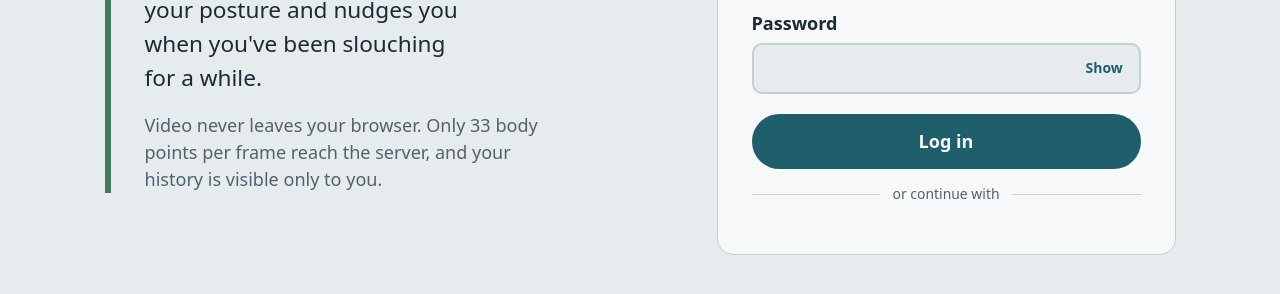
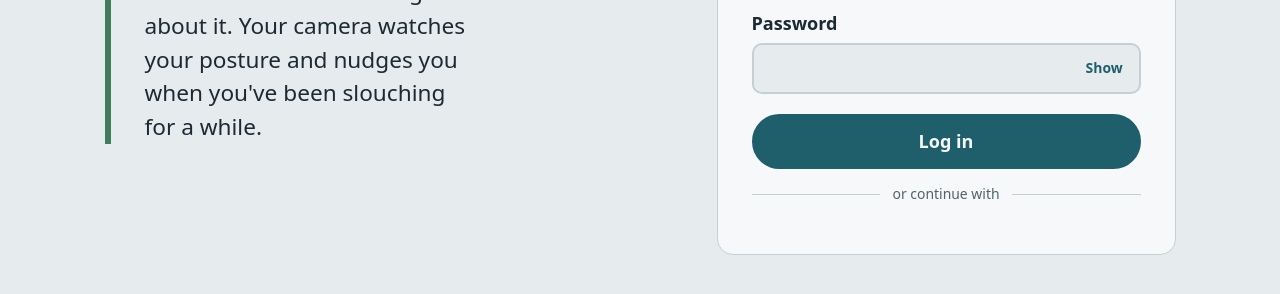
Before and after one commit to himanshushekharmishra/posture-monitor, a plain HTML site: page frontend/login.html in a window 1280 px wide. Shown: the part 422-716 px from the top of the page. Drawn offline with Linux system fonts and the light colour scheme; no server answers; a web font is replaced by a local one.

Commit message:
Login page: remove the privacy line under the intro
Co-Authored-By: Claude Opus 5.5 <noreply@anthropic.com>

```diff
--- a/frontend/auth.css
+++ b/frontend/auth.css
@@ -25,11 +25,9 @@
 }
 .auth-intro .brand { font-size: var(--t-display); line-height: 0.95; letter-spacing: -0.03em; }
 .auth-pitch { font-size: var(--t-2); max-width: 26ch; }
-.auth-privacy { color: var(--ink-soft); max-width: 40ch; }
 @media (max-width: 48rem) {
   .auth-intro .brand { font-size: var(--t-3); }
   .auth-pitch { font-size: var(--t-1); max-width: none; }
-  .auth-privacy { display: none; }
 }
 
 .auth-card {
--- a/frontend/login.html
+++ b/frontend/login.html
@@ -17,8 +17,6 @@
       <h1 class="brand">Posture Monitor</h1>
       <p class="auth-pitch">Sit better without thinking about it. Your camera watches your
         posture and nudges you when you've been slouching for a while.</p>
-      <p class="auth-privacy">Video never leaves your browser. Only 33 body points per frame
-        reach the server, and your history is visible only to you.</p>
     </section>
 
     <section class="auth-card" aria-label="Account">
```
